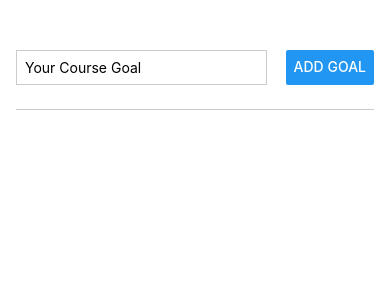
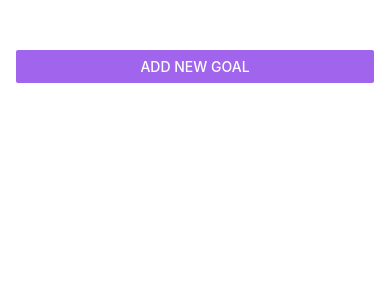
Before and after one commit to CollatzConjecture/RNCourse, a React Native app: screen / in a window 390 px wide. Shown: the top 300 px of the page. Built offline with nearby package versions, Linux system fonts and the light colour scheme.

Commit message:
feat: finishing goals app

```diff
--- a/App.js
+++ b/App.js
@@ -1,17 +1,28 @@
 import { useState } from "react";
-import { FlatList, StyleSheet, View } from "react-native";
+import { FlatList, StyleSheet, View, Button } from "react-native";
+import { StatusBar } from "expo-status-bar";
 
 import GoalItem from "./components/GoalItem";
 import GoalInput from "./components/GoalInput";
 
 export default function App() {
+  const [modalIsVisible, setModalIsVisible] = useState(false);
   const [courseGoals, setCourseGoals] = useState([]);
+
+  function startAddGoalHandler() {
+    setModalIsVisible(true);
+  }
+
+  function endAddGoalHandler() {
+    setModalIsVisible(false);
+  }
 
   function addGoalHandler(enteredGoalText) {
     setCourseGoals((currentCourseGoals) => [
       ...currentCourseGoals,
-      { text: enteredGoalText, key: Math.random().toString() },
+      { text: enteredGoalText, id: Math.random().toString() },
     ]);
+    endAddGoalHandler();
   }
 
   function deleteGoalHandler(id) {
@@ -21,8 +32,21 @@
   }
 
   return (
+    <>
+      <StatusBar style="light" />
       <View style={styles.appContainer}>
-      <GoalInput onAddGoal={addGoalHandler} />
+        {!modalIsVisible && (
+          <Button
+            title="Add New Goal"
+            color="#A065EC"
+            onPress={startAddGoalHandler}
+          />
+        )}
+        <GoalInput
+          visible={modalIsVisible}
+          onAddGoal={addGoalHandler}
+          onCancel={endAddGoalHandler}
+        />
         <View style={styles.goalsContainer}>
           <FlatList
             data={courseGoals}
@@ -40,6 +64,7 @@
           />
         </View>
       </View>
+    </>
   );
 }
 
--- a/app.json
+++ b/app.json
@@ -5,6 +5,7 @@
     "version": "1.0.0",
     "orientation": "portrait",
     "icon": "./assets/icon.png",
+    "backgroundColor": "#1E085A",
     "userInterfaceStyle": "light",
     "splash": {
       "image": "./assets/splash.png",
--- a/components/GoalInput.js
+++ b/components/GoalInput.js
@@ -1,5 +1,5 @@
 import { useState } from "react";
-import { StyleSheet, View, TextInput, Button } from "react-native";
+import { StyleSheet, View, TextInput, Button, Modal, Image } from "react-native";
 
 function GoalInput(props) {
   const [enteredGoalText, setEnteredGoalText] = useState("");
@@ -14,15 +14,25 @@
   }
 
   return (
+    <Modal visible={props.visible} animationType="slide">
       <View style={styles.inputContainer}>
+        <Image style={styles.image} source={require('../assets/images/goal.jpg')} />
         <TextInput
           style={styles.textInput}
           placeholder="Your Course Goal"
           onChangeText={goalInputHandler}
           value={enteredGoalText}
         ></TextInput>
-      <Button title="ADD GOAL" onPress={addGoalHandler} />
+        <View style={styles.buttonContainer}>
+          <View style={styles.button}>
+            <Button title="CANCEL" onPress={props.onCancel} color="#F31282" />
           </View>
+          <View style={styles.button}>
+            <Button title="ADD GOAL" onPress={addGoalHandler} color="#B180F0" />
+          </View>
+        </View>
+      </View>
+    </Modal>
   );
 }
 
@@ -30,18 +40,37 @@
 
 const styles = StyleSheet.create({
   inputContainer: {
-    flexDirection: "row",
-    justifyContent: "space-between",
+    flex: 1,
+    justifyContent: "center",
     alignContent: "center",
+    alignItems: 'center',
     paddingBottom: 24,
-    borderBottomWidth: 1,
-    borderBottomColor: "#cccccc",
+    padding: 10,
+    backgroundColor: '#311B6B',
   },
   textInput: {
     borderWidth: 1,
-    borderColor: "#cccccc",
-    width: "70%",
-    marginRight: 8,
-    padding: 8,
+    borderColor: "#E4D0FF",
+    backgroundColor: '#E4D0FF',
+    color: '#120438',
+    borderRadius: 6,
+    width: '80%',
+    marginBottom: 20,
+    padding: 16,
   },
+  buttonContainer: {
+    marginTop: 16,
+    flexDirection: "row",
+    justifyContent: "center",
+    alignItems: "center",
+  },
+  button: {
+    width: 100,
+    marginHorizontal: 8,
+  },
+  image: {
+    width: 100,
+    height: 100,
+    margin:20,
+  }
 });
--- a/components/GoalItem.js
+++ b/components/GoalItem.js
@@ -2,11 +2,15 @@
 
 function GoalItem(props) {
   return (
-    <Pressable onPress={props.onDeleteItem.bind(this, props.id)}>
-      <View style={styles.goalItem} key={props.item}>
+    <View style={styles.goalItem} key={props.item}>
+      <Pressable
+        android_ripple={{ color: "#210644" }}
+        onPress={props.onDeleteItem.bind(this, props.id)}
+        style={({pressed}) => pressed && styles.pressedItem}
+      >
         <Text style={styles.goalText}>{props.text}</Text>
-      </View>
-    </Pressable>
+      </Pressable>
+    </View>
   );
 }
 
@@ -15,11 +19,14 @@
 const styles = StyleSheet.create({
   goalItem: {
     margin: 8,
-    padding: 8,
     borderRadius: 6,
     backgroundColor: "#5E0ACC",
   },
+  pressedItem: {
+    opacity: 0.5
+  },
   goalText: {
     color: "white",
+    padding: 8,
   },
 });
```
Also changed, not shown: metro.config.js (deleted, +0 -9 lines), assets/images/Dummy.jpg (added), assets/images/goal.jpg (added). Lines whose indentation alone changed are shown as unchanged.
